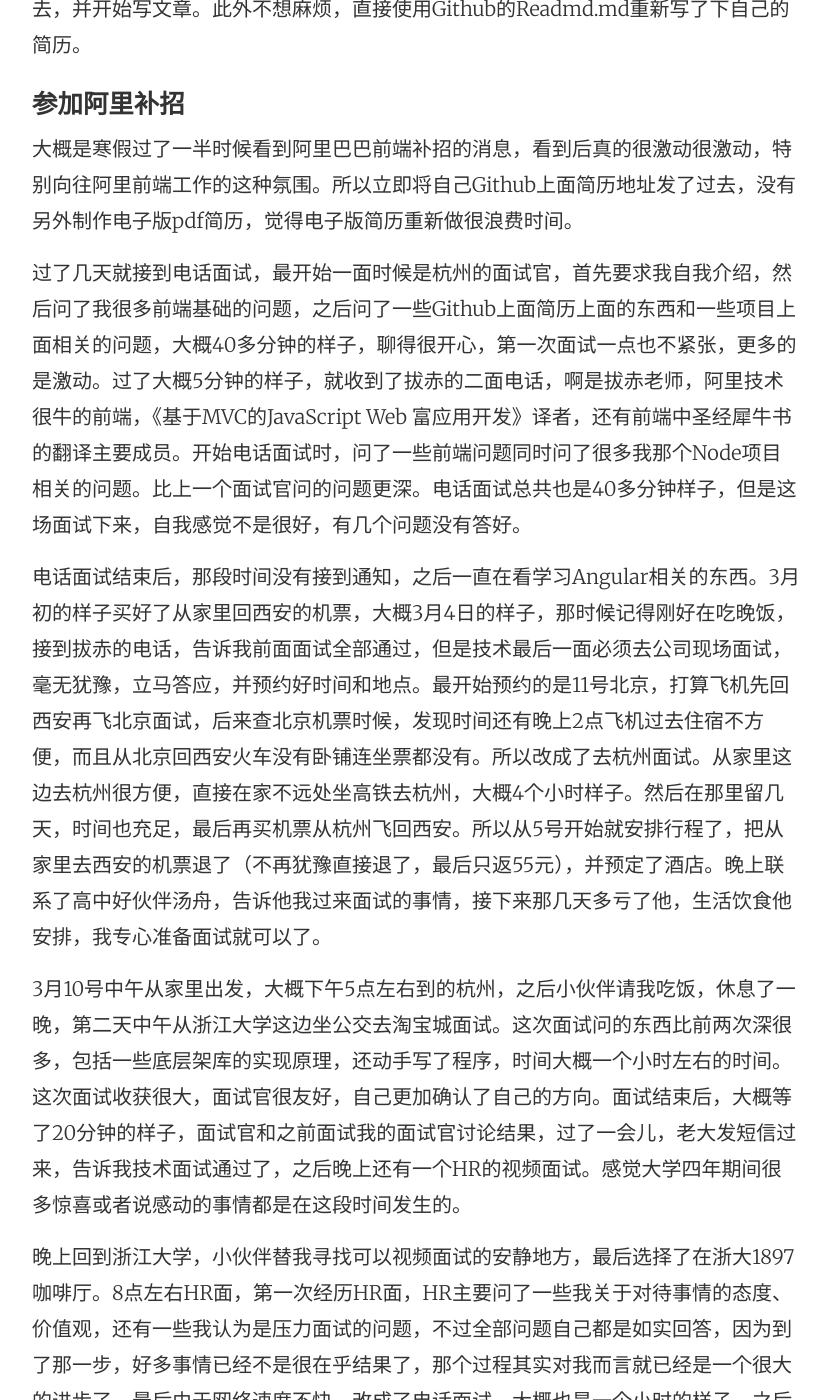
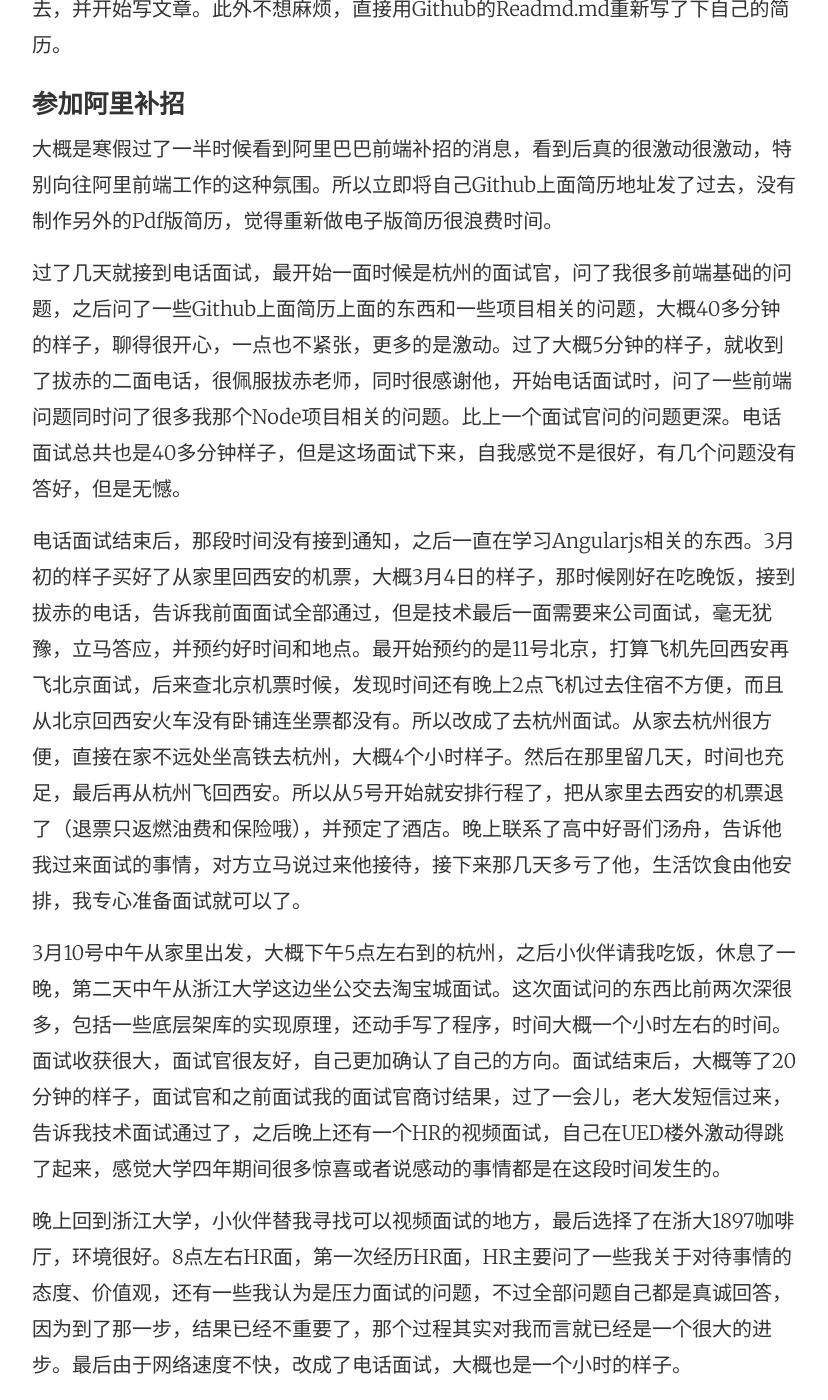
Before and after one commit to tw93/tw93.github.io, a Jekyll site: the page built from _posts/2015-05-18-About-My-College-And-Alibaba.md, in a window 1280 px wide and 1400 px high, scrolled down 2562 px. Shown: the whole window, without its empty margins (224-1052 px from the left). Built offline with Jekyll 4.4.1, drawn with Linux system fonts in a browser that asks for light colours; comment, search, counter and statistics services are not loaded; some of the changed text lies outside the part shown.

Commit message:
about my college

```diff
--- a/_posts/2015-05-18-About-My-College-And-Alibaba.md
+++ b/_posts/2015-05-18-About-My-College-And-Alibaba.md
@@ -26,32 +26,34 @@
 
  - 地点原因：由于部门主要技术在成都，之后会被从西安分到成都去，自古就有“少不入蜀 老不離川”。自己本性就不喜欢安稳的生活，更热爱北上广深的奋斗生活。
  - 工作内容原因：其实在里面不是主要做Web前端，同时包括微信端、后台等一些东西。但是了解到华为大部分后台用的java。完全不会java，也不想弄java。而且由于中层领导过多，想做好一件事情不是很容易。
- - 薪资原因：华为薪资在二线城市税前8K，最后到手不到7K，之前自己大三时候做一个商业项目也差不多5K，觉得努力和回报不是呈正比关系。
+ - 薪资原因：华为薪资在二线城市税前8K，最后到手不到7K，和之前做Web商业项目收入对比，认为华为工资不是自己所理想的。
 
 ####学！学！学！
 
 基于这些原因，所以十一回学校后就决定重新找工作。同时分析了自己的优缺点，优点是项目经验比较多，缺点主要是基本知识不牢固。特别是JavaScript方面的知识，好多时候知道怎么用，但是要我说原理的时候，能够大致记得在望远镜书的哪个地方，但是说不明白。百度面试时候就吃了这个大亏。所以，开始走心学习JavaScript和CSS。而不是草草一看。同时由于之后参与了《在哪学》这个商业项目的开发，负责全部前端，才知道自己对于新东西的了解真是少之又少，之前没有听说过Git、Github、Bower、Yeoman、Grunt等这些工具，更不要说Angular和Node这一些如此好用的东西。通过《在哪学》这个项目和一群很优秀的人一块做项目整整一个月，了解了很多新东西，也主动学习了很多新东西。之后那段时间课程很少，时间相对充足。所以就是一心只想多学点东西，同时开始使用Github，开始用心写技术博客。空闲时间在知乎上面答题。2014年的寒假很长，故买了《深入浅出Nodejs》，并在图书馆又借了望远镜书，还有《高性能的JavaScript》、周爱民老师的《JAVASCRIPT语言精髓与编程实践》、西电郭欣的《构建高性能Web站点》还有《JavaScript设计模式 》这些前端中很著名的书回去啃。其中有几本之前已经看过一两遍，但是都是简单的读了一下。那个寒假是我大学期间学自己热爱的技术最多一个假期。
 
-在这期间，边看书学习，边自己做自己的Node的[twMovie开源项目](https://github.com/tw93/twMovie){:target="_blank"}，并push到Github上面。之后使用Github Pages构建了个人博客，将以前自己的一些可读的文章搬了过去，并开始写文章。此外不想麻烦，直接使用Github的Readmd.md重新写了下自己的简历。
+在这期间，边看书学习，边自己做自己的Node的[twMovie开源项目](https://github.com/tw93/twMovie){:target="_blank"}，并push到Github上面。之后使用Github Pages构建了个人博客，将以前自己的一些可读的文章搬了过去，并开始写文章。此外不想麻烦，直接用Github的Readmd.md重新写了下自己的简历。
 
 ####参加阿里补招
 
-大概是寒假过了一半时候看到阿里巴巴前端补招的消息，看到后真的很激动很激动，特别向往阿里前端工作的这种氛围。所以立即将自己Github上面简历地址发了过去，没有另外制作电子版pdf简历，觉得电子版简历重新做很浪费时间。
+大概是寒假过了一半时候看到阿里巴巴前端补招的消息，看到后真的很激动很激动，特别向往阿里前端工作的这种氛围。所以立即将自己Github上面简历地址发了过去，没有制作另外的Pdf版简历，觉得重新做电子版简历很浪费时间。
 
-过了几天就接到电话面试，最开始一面时候是杭州的面试官，首先要求我自我介绍，然后问了我很多前端基础的问题，之后问了一些Github上面简历上面的东西和一些项目上面相关的问题，大概40多分钟的样子，聊得很开心，第一次面试一点也不紧张，更多的是激动。过了大概5分钟的样子，就收到了拔赤的二面电话，啊是拔赤老师，阿里技术很牛的前端，《基于MVC的JavaScript Web 富应用开发》译者，还有前端中圣经犀牛书的翻译主要成员。开始电话面试时，问了一些前端问题同时问了很多我那个Node项目相关的问题。比上一个面试官问的问题更深。电话面试总共也是40多分钟样子，但是这场面试下来，自我感觉不是很好，有几个问题没有答好。
+过了几天就接到电话面试，最开始一面时候是杭州的面试官，问了我很多前端基础的问题，之后问了一些Github上面简历上面的东西和一些项目相关的问题，大概40多分钟的样子，聊得很开心，一点也不紧张，更多的是激动。过了大概5分钟的样子，就收到了拔赤的二面电话，很佩服拔赤老师，同时很感谢他，开始电话面试时，问了一些前端问题同时问了很多我那个Node项目相关的问题。比上一个面试官问的问题更深。电话面试总共也是40多分钟样子，但是这场面试下来，自我感觉不是很好，有几个问题没有答好，但是无憾。
 
-电话面试结束后，那段时间没有接到通知，之后一直在看学习Angular相关的东西。3月初的样子买好了从家里回西安的机票，大概3月4日的样子，那时候记得刚好在吃晚饭，接到拔赤的电话，告诉我前面面试全部通过，但是技术最后一面必须去公司现场面试，毫无犹豫，立马答应，并预约好时间和地点。最开始预约的是11号北京，打算飞机先回西安再飞北京面试，后来查北京机票时候，发现时间还有晚上2点飞机过去住宿不方便，而且从北京回西安火车没有卧铺连坐票都没有。所以改成了去杭州面试。从家里这边去杭州很方便，直接在家不远处坐高铁去杭州，大概4个小时样子。然后在那里留几天，时间也充足，最后再买机票从杭州飞回西安。所以从5号开始就安排行程了，把从家里去西安的机票退了（不再犹豫直接退了，最后只返55元），并预定了酒店。晚上联系了高中好伙伴汤舟，告诉他我过来面试的事情，接下来那几天多亏了他，生活饮食他安排，我专心准备面试就可以了。
+电话面试结束后，那段时间没有接到通知，之后一直在学习Angularjs相关的东西。3月初的样子买好了从家里回西安的机票，大概3月4日的样子，那时候刚好在吃晚饭，接到拔赤的电话，告诉我前面面试全部通过，但是技术最后一面需要来公司面试，毫无犹豫，立马答应，并预约好时间和地点。最开始预约的是11号北京，打算飞机先回西安再飞北京面试，后来查北京机票时候，发现时间还有晚上2点飞机过去住宿不方便，而且从北京回西安火车没有卧铺连坐票都没有。所以改成了去杭州面试。从家去杭州很方便，直接在家不远处坐高铁去杭州，大概4个小时样子。然后在那里留几天，时间也充足，最后再从杭州飞回西安。所以从5号开始就安排行程了，把从家里去西安的机票退了（退票只返燃油费和保险哦），并预定了酒店。晚上联系了高中好哥们汤舟，告诉他我过来面试的事情，对方立马说过来他接待，接下来那几天多亏了他，生活饮食由他安排，我专心准备面试就可以了。
 
-3月10号中午从家里出发，大概下午5点左右到的杭州，之后小伙伴请我吃饭，休息了一晚，第二天中午从浙江大学这边坐公交去淘宝城面试。这次面试问的东西比前两次深很多，包括一些底层架库的实现原理，还动手写了程序，时间大概一个小时左右的时间。这次面试收获很大，面试官很友好，自己更加确认了自己的方向。面试结束后，大概等了20分钟的样子，面试官和之前面试我的面试官讨论结果，过了一会儿，老大发短信过来，告诉我技术面试通过了，之后晚上还有一个HR的视频面试。感觉大学四年期间很多惊喜或者说感动的事情都是在这段时间发生的。
+3月10号中午从家里出发，大概下午5点左右到的杭州，之后小伙伴请我吃饭，休息了一晚，第二天中午从浙江大学这边坐公交去淘宝城面试。这次面试问的东西比前两次深很多，包括一些底层架库的实现原理，还动手写了程序，时间大概一个小时左右的时间。面试收获很大，面试官很友好，自己更加确认了自己的方向。面试结束后，大概等了20分钟的样子，面试官和之前面试我的面试官商讨结果，过了一会儿，老大发短信过来，告诉我技术面试通过了，之后晚上还有一个HR的视频面试，自己在UED楼外激动得跳了起来，感觉大学四年期间很多惊喜或者说感动的事情都是在这段时间发生的。
 
-晚上回到浙江大学，小伙伴替我寻找可以视频面试的安静地方，最后选择了在浙大1897咖啡厅。8点左右HR面，第一次经历HR面，HR主要问了一些我关于对待事情的态度、价值观，还有一些我认为是压力面试的问题，不过全部问题自己都是如实回答，因为到了那一步，好多事情已经不是很在乎结果了，那个过程其实对我而言就已经是一个很大的进步了。最后由于网络速度不快，改成了电话面试，大概也是一个小时的样子，之后面试结束了。发了一条朋友圈“未来的路还很长，不以物喜不以己悲“。
+晚上回到浙江大学，小伙伴替我寻找可以视频面试的地方，最后选择了在浙大1897咖啡厅，环境很好。8点左右HR面，第一次经历HR面，HR主要问了一些我关于对待事情的态度、价值观，还有一些我认为是压力面试的问题，不过全部问题自己都是真诚回答，因为到了那一步，结果已经不重要了，那个过程其实对我而言就已经是一个很大的进步。最后由于网络速度不快，改成了电话面试，大概也是一个小时的样子。
+
+之后面试结束了，发了一条朋友圈“未来的路还很长，不以物喜不以己悲“。
 
 ####游西湖
 
 之后去西湖看了会儿夜间，放松了一下心情。
 ![西湖晚上](http://7vihmc.com1.z0.glb.clouddn.com/hznight.jpg)
 
-3月12日，在杭州玩了一天，骑行西湖。并在绿茶吃了有名的杭帮菜，完全和湖南、西安不一样的口味，有一种吃零食随便吃吃的感觉，很甜很清淡。杭帮菜做得特别精美漂亮，让人很喜欢。下面图片中依次是：绿茶饼、菠萝油条虾、面包诱惑（超级推荐）、烤鱼。晚上坐机场大巴来到机场，并在那边酒店住了下来。
+3月12日，在杭州玩了一天，骑行西湖。并在绿茶吃了有名的杭帮菜，完全和湖南、西安不一样的口味，有一种吃零食随便吃吃的感觉，很甜很清淡。杭帮菜做得特别精美漂亮，让人很喜欢。下面图片中依次是：绿茶饼、菠萝油条虾、面包诱惑（超级推荐）、烤鱼。
 ![杭帮菜1](http://7vihmc.com1.z0.glb.clouddn.com/hbc1.jpg)
 ![杭帮菜2](http://7vihmc.com1.z0.glb.clouddn.com/hbc2.jpg)
 ![杭帮菜3](http://7vihmc.com1.z0.glb.clouddn.com/hbc3.jpg)
@@ -63,28 +65,30 @@
 下图仿佛有一种西湖悬玉钩的感觉。
 ![西湖](http://7vihmc.com1.z0.glb.clouddn.com/xh3.jpg)
 
+晚上坐机场大巴来到机场，并在那边酒店住了下来。
+
 3月13日，早上8点多飞机，大概11点样子到的西安，饿得不行，去机场那里买了一个大肉夹馍和一瓶冰峰。吃完很爽，之后就坐机场大巴回学校了。
 ![肉夹馍和冰峰](http://7vihmc.com1.z0.glb.clouddn.com/rjm.jpg)
 
-3月20日，收到HR的电话，超级高兴，或者说超级激动，那一刻，真的感觉我这件事情做得很值很值。付出了且方向正确就会有回报的。
+3月20日，收到HR的电话，超级高兴，或者说超级激动，那一刻，真的感觉我这件事情做得很值很值。当你方向正确的时候，付出了就会收到回报的。
 
 ###华为违约
 
-当收到阿里这边Offer以后，征得阿里HR的同意五一后拿到新三方再寄过去，HR说过一句话让我很感动：“因为信任，所以简单！”。
+当收到阿里这边Offer以后，征得阿里HR的同意后，51拿到新三方再寄过去，HR说过一句话让我很感动：“因为信任，所以简单！”。
 
 ####准备违约
 
-奉劝看到这篇文章的同学，签约需谨慎、签约需谨慎、签约需谨慎；毁约很麻烦、毁约很麻烦、毁约很麻烦。（知乎习惯，重要的话要说三遍才有效）。
+奉劝看到这篇文章的同学，签约需谨慎、签约需谨慎、签约需谨慎；毁约很麻烦、毁约很麻烦、毁约很麻烦（知乎习惯，重要的话要说三遍才有效）。
 
-在西电办理毁约很麻烦，时间很长，西电规定办理毁约领取三方必须要等到五一以后才开始受理，也就是说5月4日才接受你的违约申请，并且你必须要有新公司的接收函、旧公司的违约函、4份旧的三方协议、学校的违约申请表（需要院里副书记签字才有效）。
+在西电办理毁约很麻烦，时间也长，西电规定办理毁约领取三方必须要等到五一以后才开始受理，也就是说5月4日才接受你的违约申请，并且你必须要有新公司的接收函、旧公司的违约函、4份旧的三方协议、学校的违约申请表（需要院里副书记签字才有效）。
 
-向华为违约更麻烦，大公司不会那么随便给你办理违约的。他们是统一办理的，打电话时候告知是五月的第一个工作日开始办理，大概5月5日会发第一批违约办理流程的邮件，之后陆续发第二批、第三批。等你接到办理流程的邮件以后，按照里面要求填好上交到当地城市的华为总部，之后大概等一个星期部门审核才给你发放违约函，也就是说最早的一批也要到5月12日才可以取到违约函。
+向华为违约也麻烦，公司不会那么随便给你办理违约的。他们是五月的第一个工作日才开始办理你的违约申请，大概5月5日会发第一批违约办理流程的邮件，之后陆续发第二批、第三批。等你接到办理流程的邮件以后，按照里面要求填好上交到当地城市的华为总部，之后大概等一个星期部门审核才给你发放违约函，也就是说最早的一批也要到5月12日才可以取到违约函。
 
-我大概是4月初样子打电话提交的违约申请，人力资源记录下来后，说到时五一会有通知去办理。所以对我而言其实等的时间不是很长，大概一个多月的样子。但是我们那个变更QQ群里面，很多同学差不多都是去年10月多申请违约，要等将近半年，这种等待的感觉是会让你很着急的。所以说签约需谨慎，毁约很麻烦，想好再签约，如果是想着先拿着某某公司Offer保底，再去找其他公司，等到有好公司再去违约原来公司，你会很痛苦的，建议这种情况的首先就不要去签，不然你会很麻烦的。爱情也是如此。
+我大概是4月初样子打电话提交的违约申请，人力资源记录下来后，说到时五一会有通知去办理。所以对我而言其实等的时间不是很长，大概一个多月的样子。但是我们那个变更QQ群里面，很多同学差不多都是去年10月多申请违约，要等将近半年多，这种等待的感觉是会让你很着急的。所以说签约需谨慎，毁约很麻烦，想好再签约，如果是想着先拿着某某公司Offer保底，再去找其他公司，等到有好公司再去违约原来公司，你会很痛苦的，建议这种情况的首先就不要去签，不然你会很麻烦的。也就是说不要为了将就而去妥协某些事情，爱情也是如此。
 
 关于找副院长盖章的事情，我大概去了十几次的样子才把事情办好，这里具体详细不多说。建议可以向辅导员那里问到对应领导电话，然后和他短信预约好时间去办理签字，这样去找就不会像我这样次次扑空了。
 
-我把这些事情都处理好后，到领取到新三方的时间是5月18日。填好三方后，立马用顺丰将三方给公司发了过去。
+我把这些事情都处理好后，到领取到新三方的时间是5月18日。填好三方后，立即用顺丰将三方给公司发了过去。
 
 ####关于华为
 
@@ -95,7 +99,7 @@
  - 部门人很好：部门里面关系都比较融洽，至少我所在的那个部门是那样，都很好的。常常一起出去吃吃饭，打打羽毛球。类似于大学同学之间那样关系。
  - 互联网氛围不好：或者说没有互联网氛围，华为的通信方面、硬件、企业应用方面都很厉害的。但是在Web方面技术大概处于几年前的水平，代码比较古老，一直没更新，也很少有人愿意去更新和优化。
 
-最后，道一声谢谢：师父和主管还有同事在我实习那段时间真的对我很好。好多时候有新想法想做一个东西时候，但是以自己的位置又没有资源时候，他们都会很乐意帮我忙去申请、去寻找相应资源。
+最后，道一声谢谢：“谢谢主管，师父和同事的帮助”，师父和主管还有同事在我实习那段时间对我真的很好。好多时候有新想法想做一个东西时候，但是以自己的位置又没有资源时候，他们都会很乐意帮我忙去申请、去寻找相应资源。
 
 ###我的大学
 
@@ -107,25 +111,25 @@
 
 刚开始时候很彷徨，看着别人做什么自己也去做什么，没有自己的目标。
 
-大一好老实的，好多时候在公共场合太腼腆了，当时普通话不是很标准，连续在湖南讲了十七年家乡话，突然讲普通话真是一种不习惯。
+大一好老实的，好多时候在公共场合太腼腆了，当时普通话不是很标准，连续在湖南讲了十七年的湖南话，突然讲普通话真是一种不习惯。
 
-大一稀里糊涂还做了学委，那时候把学习当作第一己任，没事就泡在图书馆，学高数、做大物，有一种高考之前做题的感觉。然而并没有什么luan用，第一学期均分才70时多，奖学金都没有一个。现在想想那时候学习方法很不对。
+大一稀里糊涂还做了学委，那时候把学习当作第一己任，没事就泡在图书馆，学高数、做大物，有一种高考之前做题的感觉。然而并没有什么卵用，第一学期均分才70时多，奖学金都没有一个。现在想想那时候学习方法很不对。
 
-大一还被某学姐拉进了学生会文艺部，现在想想，其实文艺部应该是我大学里面唯一参加的一个组织，而且是一直做到最后的一个组织，在里面负责晚会催台方面的工作，主要是和晚会表演人员沟通细节，确定好一些演出方面的要求，充当舞台和演员之间的桥梁，之后也慢慢也敢在公共场合说话了。加入学生会获得了一群好友谊，有趣的事情实在太多，说不完。
+大一还被一学姐拉进了学生会文艺部，现在想想，其实文艺部应该是我大学里面唯一参加的一个组织，而且是一直做到最后的一个组织，期间和部门一块策划组织过院迎新晚会、校舞蹈大赛、八校联谊等大型晚会，我在里面负责晚会催台方面的工作，主要是和晚会表演人员沟通细节，确定好一些演出方面的要求，充当舞台和演员之间的桥梁，之后也慢慢也敢在公共场合说话了。加入学生会获得了一群好友谊，有趣的事情实在太多，说不完。
 
-不过这一年真的很彷徨，成绩也没有其他人好，从来没有想过保研的事情。只想着好好学习，老老实实上课，作业也全部做完。除此之外，没有方向感，不知道自己想要什么。然后做完作业有时间就泡在图书馆203看文学书籍，那一年做文艺狗去了。大概那一年将韩寒所有的书都看完了，当时觉得韩寒酷酷的，喜欢那种风格的生活。随后一段时间，偶尔看了海岩的《深牢大狱》，觉得书中故事发展很曲折，有一种意想不到的感觉，大爱，又把海岩所有的书看完了。
+不过这一年真的很彷徨，成绩也没有其他人好，从来没有想过保研的事情。只想着好好学习，老老实实上课，作业也全部做完。除此之外，没有方向感，不知道自己想要什么。然后做完作业有时间就泡在图书馆203看文学书籍，那一年做文艺狗去了。大概那一年将韩寒所有的书都看完了，当时觉得韩寒酷酷的，喜欢那种风格的生活。随后一段时间，偶尔看了海岩的《深牢大狱》，觉得书中故事发展很曲折，大爱，所以又把海岩所有的书看完了。
 
-大一上学期就是彷徨，认为学长学姐说的就是真理，他们都是对的，听他们的建议考试就可以过的。其实也不然。每个人方法都不一样。现在自己也老学长了，却不怎么想给学弟学妹们提关于学习考试捷径的事情，什么考试前做做往年试卷，就可以过，这种事几乎不说。一般是，没事练练C语言吧。
+大一上学期就是彷徨，认为学长学姐说的就是真理，他们都是对的，听他们的建议考试就可以过的。其实也不然。每个人方法都不一样。现在自己也老学长了，却不怎么想给学弟学妹们提关于学习考试捷径的事情，什么考试前做做往年试卷，就可以过，这种事几乎不说。一般是，没事多练练C语言吧。
 
-大一上学期有个好习惯就是呆在图书馆学习。
+大一上学期有个好习惯就是没事呆在图书馆学习。
 
-大一下学期专业开了一门自己感兴趣的课程，叫做数据库系统。当时老师叫做张跃宇，大学里面，唯一一个让我上课跟着他的思路走的老师，而且也是唯一一个我想问问题的老师，而且当时那一学期，由于买了笔记本电脑，可以将SQL装到电脑上面练习，老师才讲一章时候就差不多把之后的都练习完了，然后又去图书馆找书看，练习建数据库，建数据表。遇到不懂的就发邮件问老师，老师也很乐意解答。最后在图书馆书架找书看时候，发现了Mysql这种Web方面的数据库语言，想要使用它得学编程语言，同时又想做一个自己的网站。看到其中一本书上说“Apache MySQL PHP三剑客”。所以学习了“世界上最好的语言PHP”，也是自己借书看、自己配置Apache、自己练习，那时候走了好多弯路，不过乐此不疲。
+大一下学期专业开了一门自己感兴趣的课程，叫做数据库系统。当时老师叫做张跃宇，大学里面，唯一一个让我上课跟着他的思路走的老师，而且也是唯一一个我想问问题的老师，而且当时那一学期，由于买了笔记本电脑，可以将SQL装到电脑上面练习，老师才讲一章时候就差不多把之后的都练习完了，然后又去图书馆找书看，练习建数据库，建数据表。遇到不懂的就发邮件问老师，老师也很乐意解答。最后在图书馆书架找书看时候，发现了Mysql这种Web方面的数据库语言，想要使用它得学编程语言，同时又想做一个自己的网站。看到其中一本书上说“Apache MySQL PHP三剑客”。所以学习了PHP，也是自己借书看、自己配置Apache、自己练习，那时候走了好多弯路，不过乐此不疲。
 
 但是那时候还是不清楚自己的方向，认为做Web只是自己的一个兴趣爱好，不能当作工作。当时还想着好好把通信学好，去老师和导员口中很好的中兴华为这类通信公司工作。
 
 现在想想，还是图样图森破。
 
-大一下学期拿了一个二等奖学金，800块，当时高兴坏了，读书十几年，第一次奖钱，可以向家人炫耀一下，让他们也高兴下。
+大一下学期拿了一个二等奖学金，800块，当时高兴坏了，上学十几年，第一次拿奖学金，可以向家人炫耀一下，让他们也高兴下。
 
 ####大二学会辨别
 
@@ -135,9 +139,9 @@
 
 之后在好网跟着学长们做了一段时间互联网项目，当时和欣然学姐一组。我俩做“西电树洞” 这个项目，一个简单的API两个人做了一个月（现在想想，当时性格太好了，居然可以为一个想不出来的东西来折腾一个月）。不过最后还是做出来了，并且支持微信端和网页端匿名发新鲜事到人人公共主页，应该是当时第一个使用PHP写的树洞，想想还有一点小兴奋呢。当时肖潇想在人人网制作一个引爆点，让大家关注这个公众号。然而万万没想到，不久人人网API升级到了2.0，API1.0全部失效，有一种日了狗的感觉，之后这个项目就草草收场了,人人网现在也草草收场了。
 
-之后被推荐到吴哥那里实习，开始跟着吴哥做商业外包Web项目，期间对[西安音乐厅](http://www.xianch.com/){:target="_blank"}这个项目印象最深，既写前端又弄后台，这一年跟着吴哥学技术，是项目经验进步很大的一年。
+之后被推荐到吴哥那里实习，开始跟着吴哥做Web商业外包项目，做过几个项目，期中对[西安音乐厅](http://www.xianch.com/){:target="_blank"}这个项目印象最深，自己既写前端又弄后台，这一年跟着吴哥学技术，是项目经验进步很大的一年。
 
-关于大二课程的学习，大二上学期换了一个大物老师，讲得真心不怎么样，慢慢开始对有些学科产生厌学情绪，特别是大物。导致后来自己逃课去图书馆看书自学。高中最喜欢的学科就是物理，当初报通信专业也是想着和物理相关。这个老师一举把我的“物理梦”给敲碎了。现在想想也好。
+关于大二课程的学习，大二上学期换了一个大物老师，讲得真心不怎么样，慢慢开始对有些学科产生厌学情绪，特别是大物。导致后来自己逃课去图书馆看书自学。高中最喜欢的学科就是物理，当初报通信专业也是想着和物理相关。这个老师一下就把我的“物理梦”给敲碎了。现在想想也好。
 
 大二依然是好好准备考试、好好学习。期末考试月还常常被人叫出去自习，给人讲题复习。
 
```
Also changed, not shown: other parts of _posts/2015-05-18-About-My-College-And-Alibaba.md (+1 -1 lines).
